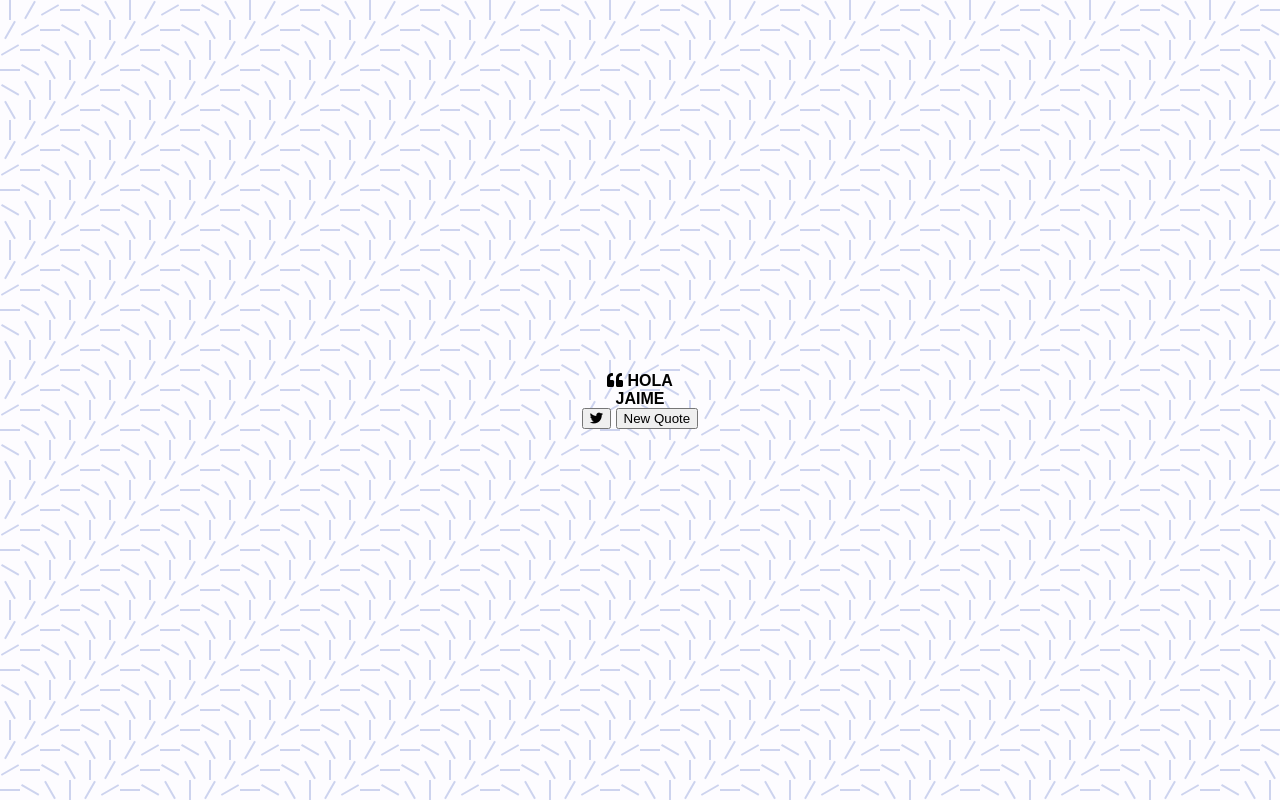
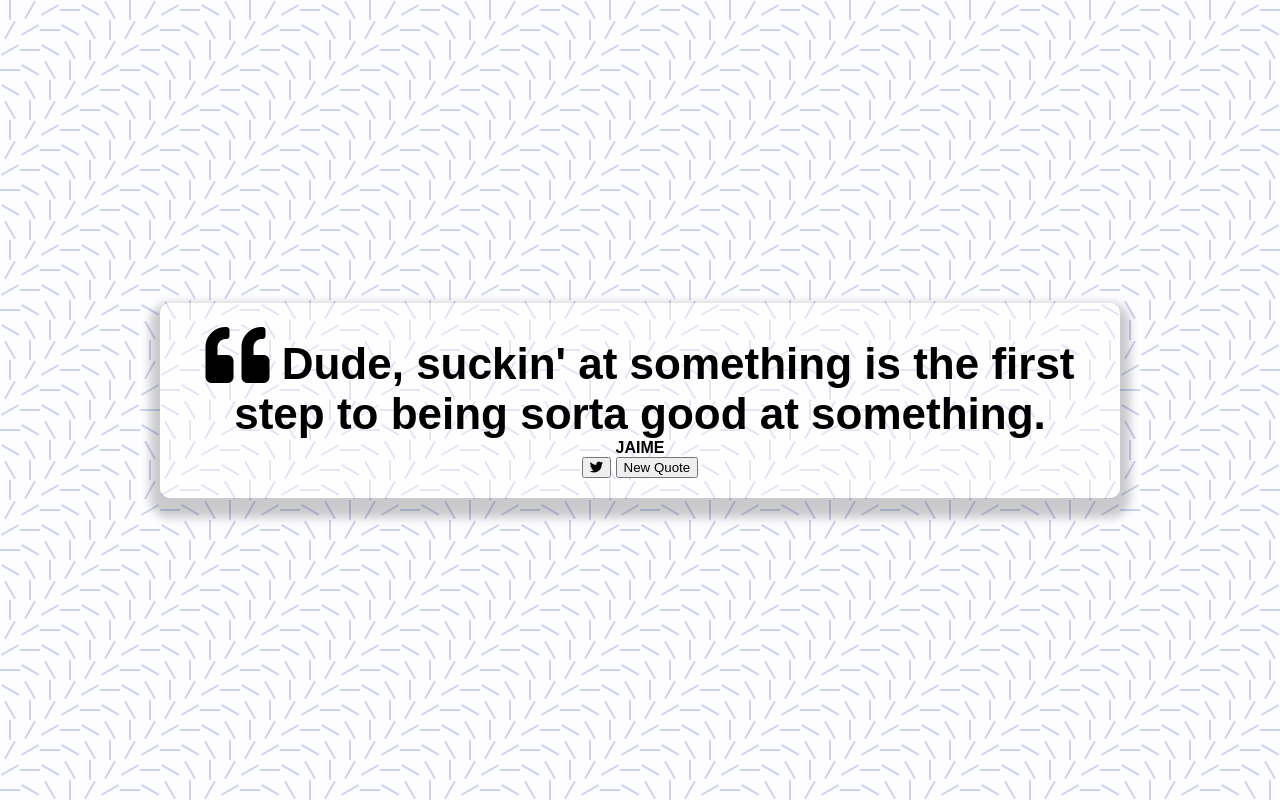
Before and after one commit to ing-arriola/quote-generator, a plain HTML site: page index.html in a window 1280 px wide. Drawn offline with Linux system fonts and the light colour scheme.

Commit message:
Added styles for quote-container, text, and icon

```diff
--- a/index.html
+++ b/index.html
@@ -21,7 +21,10 @@
     <div class="quote-container" id="quote-container">
       <div class="quote-text">
         <i class="fas fa-quote-left"></i>
-        <span id="quote">HOLA</span>
+        <span id="quote"
+          >Dude, suckin' at something is the first step to being sorta good at
+          something.</span
+        >
       </div>
       <div class="quote-author">
         <span id="author">JAIME</span>
--- a/style.css
+++ b/style.css
@@ -16,3 +16,24 @@ body {
   align-items: center;
   justify-content: center;
 }
+
+.quote-container {
+  width: auto;
+  max-width: 900px;
+  padding: 20px 30px;
+  border-radius: 10px;
+  background-color: rgba(255, 255, 255, 0.4);
+  box-shadow: 0 10px 10px 10px rgba(0, 0, 0, 0.2);
+}
+
+.quote-text {
+  font-size: 2.75rem;
+}
+
+.long-quote {
+  font-size: 2rem;
+}
+
+.fa-quote-left {
+  font-size: 4rem;
+}
```
